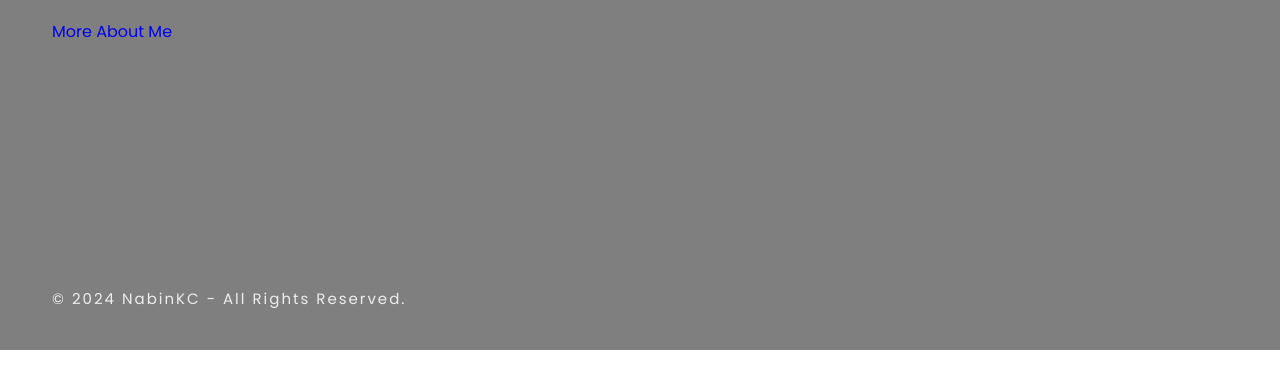
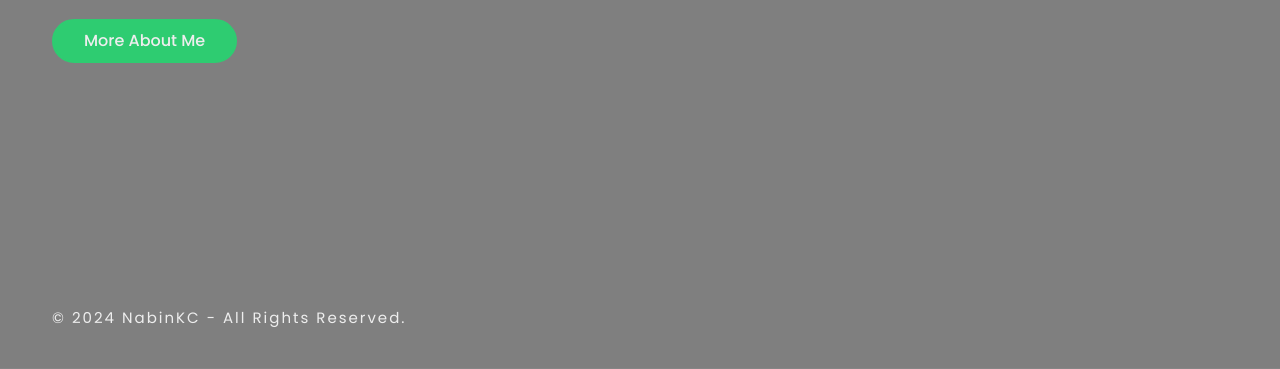
Before and after one commit to NabinKatuwal/NabinKatuwal, a plain HTML site: page index.html in a window 1280 px wide. Shown: the part 678-1047 px from the top of the page. Drawn offline with nearby package versions, Linux system fonts and the light colour scheme; files whose address does not match are found by name.

Commit message:
Update index.html

```diff
--- a/index.html
+++ b/index.html
@@ -59,7 +59,7 @@
 						<a href="https://www.instagram.com/n_abin_kc"><i class="fa-brands fa-instagram"></i></a>
 						<a href="https://www.linkedin.com/in/nabinkatuwal"><i class="fa-brands fa-linkedin"></i></a>
 					</div>
-					<a href="https://nabinkatuwal.github.io/Portfolio/"<button type="button">More About Me</button></a>
+					<a href="https://nabinkatuwal.github.io/Portfolio/"><button type="button">More About Me</button></a>
 				</div>
 				<div class="buttom">
 					<p>© 2024 NabinKC - All Rights Reserved.</p>
```
